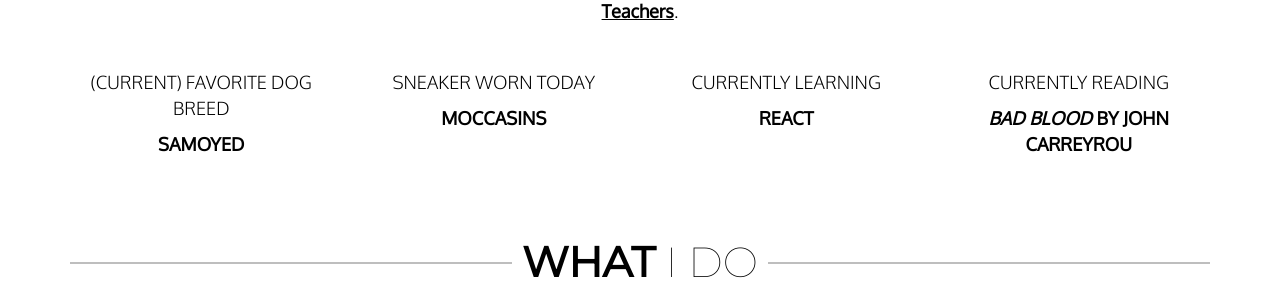
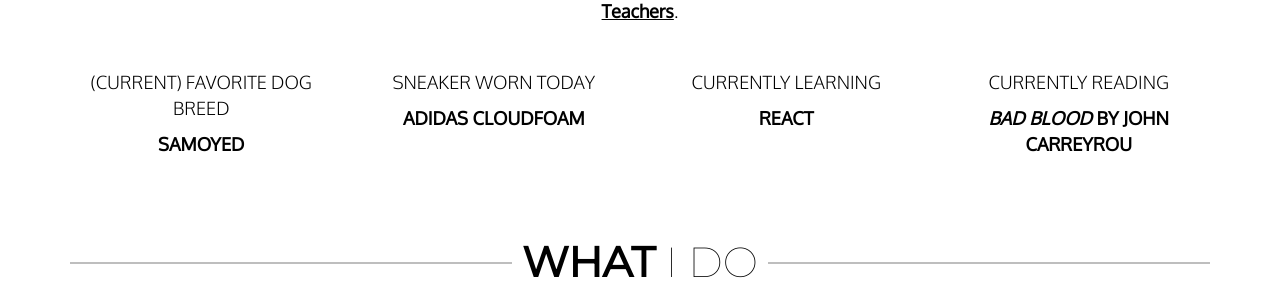
Before and after one commit to haanmiba/haanmiba.github.io, a Jekyll site: the page built from index.md, in a window 1280 px wide and 900 px high, scrolled down 1142 px. Shown: the part 154-454 px from the top of the window. Built offline with Jekyll 4.4.1, drawn with Linux system fonts in a browser that asks for light colours; nearby versions of some CDN libraries.

Commit message:
Updated sneaker

```diff
--- a/_data/about.yml
+++ b/_data/about.yml
@@ -6,7 +6,7 @@ currently:
   - action: "preparing for my software engineering internships at"
     subject: "CUBRC and Teachers Pay Teachers"
 dog: "Samoyed"
-sneaker: "Moccasins"
+sneaker: "Adidas CloudFoam"
 learning: "React"
 reading:
   book: "Bad Blood"
```
